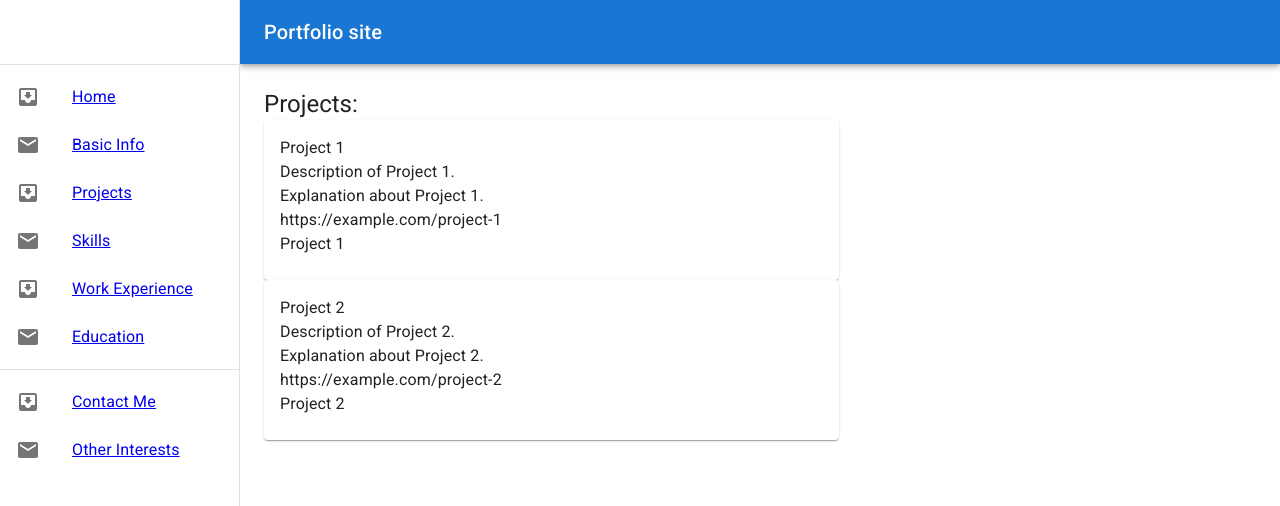
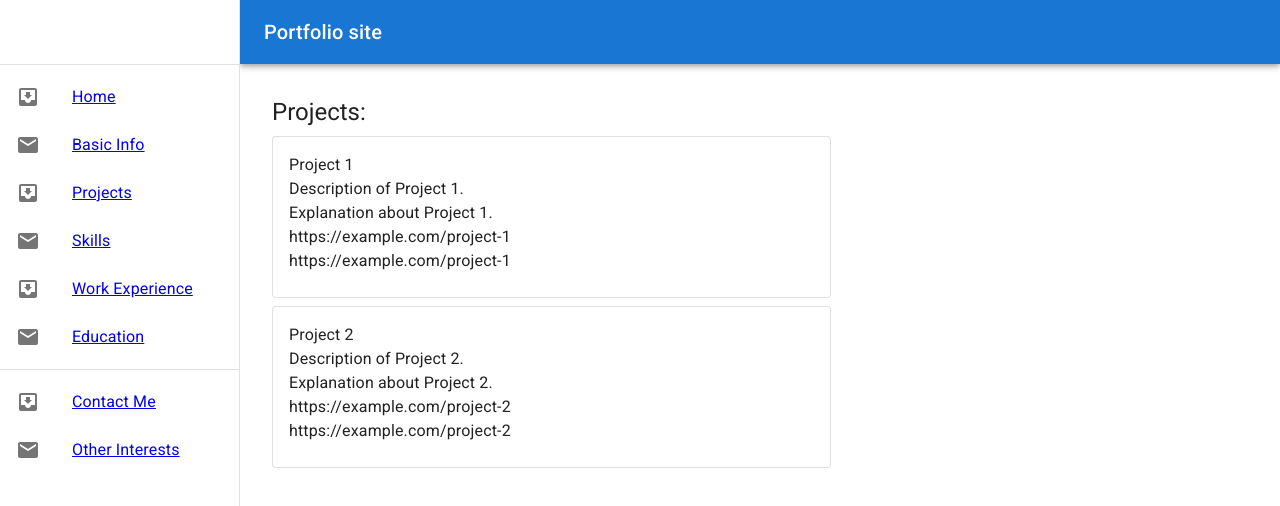
Before and after one commit to rolfisub/portfolio, a React (Create React App) app in the folder frontend/web/: page /projects in a window 1280 px wide. Shown: the top 506 px of the page. Built offline with nearby package versions, Linux system fonts and the light colour scheme; data requests are answered from the project's data file.

Commit message:
style prjects page

```diff
--- a/frontend/web/src/routes/pages/Projects.tsx
+++ b/frontend/web/src/routes/pages/Projects.tsx
@@ -21,15 +21,17 @@ export default function Projects() {
 
   return (
     <Box sx={{ maxWidth: 575 }}>
-      <Typography variant="h5">Projects:</Typography>
+      <Typography variant="h5" sx={{ margin: 1 }}>
+        Projects:
+      </Typography>
       {data?.map((project: ProjectResponse) => (
-        <Card key={project.id}>
+        <Card key={project.id} variant={"outlined"} sx={{ margin: 1 }}>
           <CardContent>
             <Typography>{project.title}</Typography>
             <Typography>{project.description}</Typography>
             <Typography>{project.explanation}</Typography>
             <Typography>{project.url}</Typography>
-            <Typography>{project.title}</Typography>
+            <Typography>{project.example_link}</Typography>
           </CardContent>
         </Card>
       ))}
```
